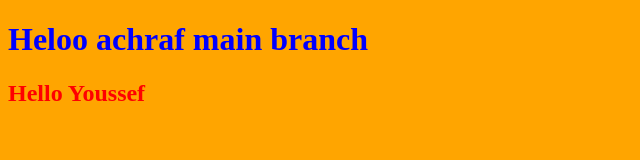
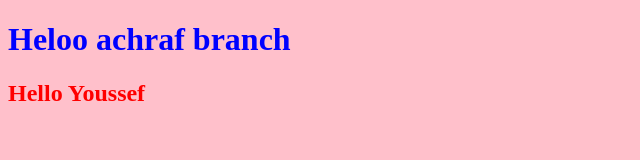
Before and after one commit to Piroraa/MyProject0, a plain HTML site: page index.html in a window 1280 px wide. Shown: the whole page, without its empty margins (0-640 px from the left). Drawn offline with Linux system fonts and the light colour scheme.

Commit message:
third modification

```diff
--- a/app.js
+++ b/app.js
@@ -1 +1 @@
-alert("hello achraf");
+alert("hello achraf branch");
--- a/index.html
+++ b/index.html
@@ -7,7 +7,7 @@
     <link rel="stylesheet" href="style.css" />
   </head>
   <body>
-    <h1>Heloo achraf main branch</h1>
+    <h1>Heloo achraf branch</h1>
     <h2>Hello Youssef</h2>
     <script src="app.js"></script>
   </body>
--- a/style.css
+++ b/style.css
@@ -2,7 +2,7 @@ h1 {
   color: blue;
 }
 body {
-  background-color: orange;
+  background-color: pink;
 }
 
 h2 {
```
